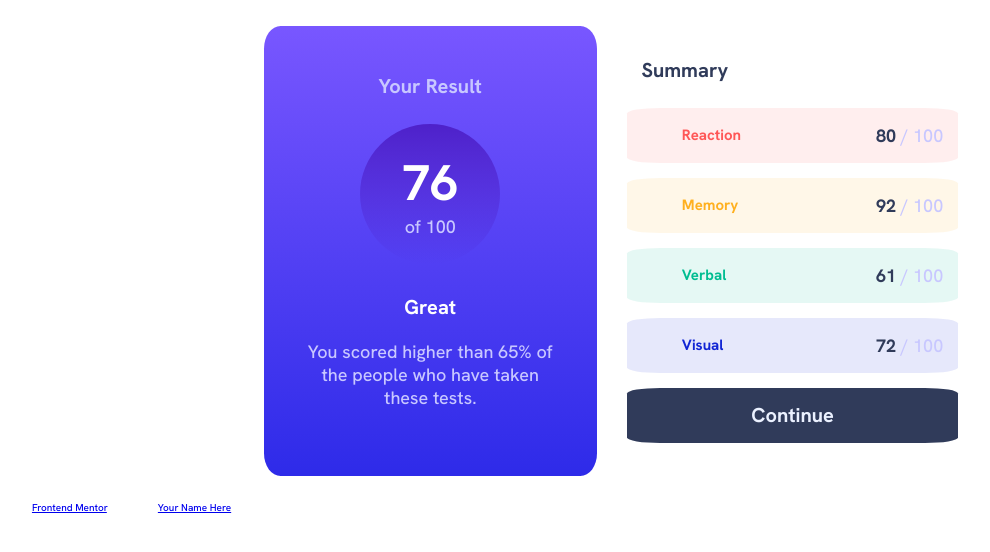
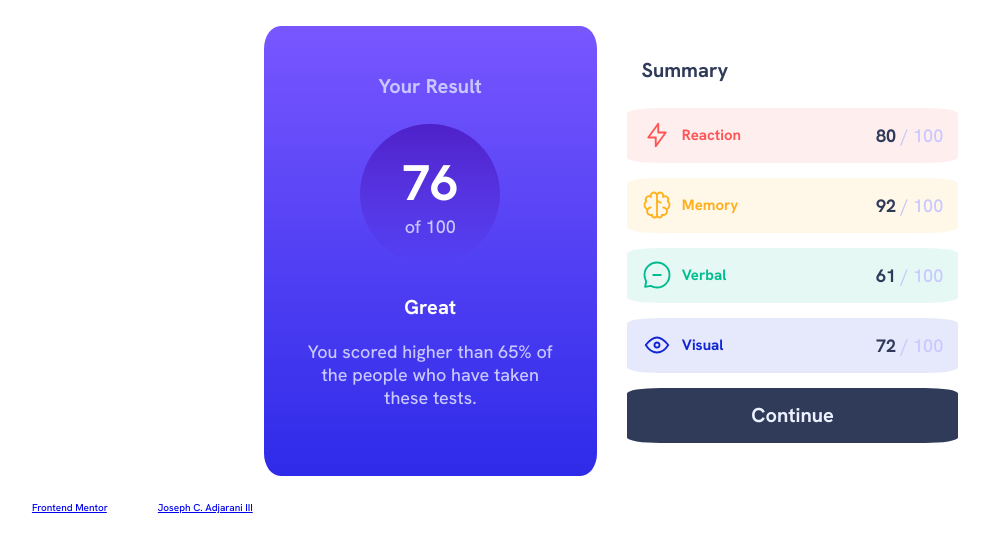
Before and after one commit to katipunero1206/Newbie_Challenge, a plain HTML site: page index.html in a window 1280 px wide. Shown: the whole page, without its empty margins (29-1019 px from the left). Drawn offline with Linux system fonts and the light colour scheme.

Commit message:
Update index.html

```diff
--- a/index.html
+++ b/index.html
@@ -39,7 +39,7 @@
         <div class="card -cardReaction">
           <div class="iconContainer reactionColor">
             <svg class="icon">
-              <use xlink:href="assets/images/sprite.svg#icon-reaction"></use>
+              <use xlink:href="sprite.svg#icon-reaction"></use>
             </svg>
             <h2>Reaction</h2>
           </div>
@@ -48,7 +48,7 @@
         <div class="card -cardMemory ">
           <div class="iconContainer memoryColor">
             <svg class="icon">
-              <use xlink:href="assets/images/sprite.svg#icon-memory"></use>
+              <use xlink:href="sprite.svg#icon-memory"></use>
             </svg>
             <h2>Memory</h2>
           </div>
@@ -57,7 +57,7 @@
         <div class="card -cardVerbal">
           <div class="iconContainer verbalColor">
             <svg class="icon">
-              <use xlink:href="assets/images/sprite.svg#icon-verbal"></use>
+              <use xlink:href="sprite.svg#icon-verbal"></use>
             </svg>
             <h2>Verbal</h2>
           </div>
@@ -66,7 +66,7 @@
         <div class="card -cardVisual">
           <div class="iconContainer visualColor">
             <svg class="icon">
-              <use xlink:href="assets/images/sprite.svg#icon-visual"></use>
+              <use xlink:href="sprite.svg#icon-visual"></use>
             </svg>
             <h2>Visual</h2>
           </div>
@@ -81,7 +81,7 @@
       Challenge by
       <a href="https://www.frontendmentor.io?ref=challenge" target="_blank"
         >Frontend Mentor</a
-      >. Coded by <a href="#">Your Name Here</a>.
+      >. Coded by <a href="#">Joseph C. Adjarani III</a>.
     </div>
   </body>
 </html>
```
